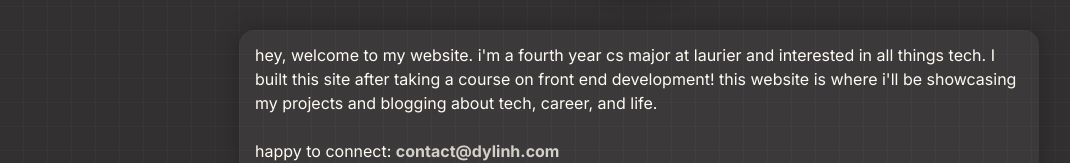
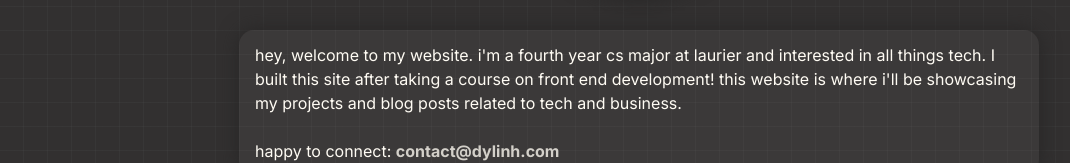
Before and after one commit to dylinh/personal-site, a React (Vite) app: page /about in a window 1280 px wide. Shown: the part 330-493 px from the top of the page, without its empty margins (1-1071 px from the left). Built offline with nearby package versions, Linux system fonts and the light colour scheme.

Commit message:
Update About.tsx

```diff
--- a/src/pages/About.tsx
+++ b/src/pages/About.tsx
@@ -14,7 +14,7 @@ export default function About(){
                                 <img src={imgUrl} className="about-img" alt="A headshot of Dylinh smiling in a purple dress shirt."/>
                             </div>
                             <div className="writing-container">
-                                <p className="writing">hey, welcome to my website. i'm a fourth year cs major at laurier and interested in all things tech. I built this site after taking a course on front end development! this website is where i'll be showcasing my projects and blogging about tech, career, and life.<br/></p>
+                                <p className="writing">hey, welcome to my website. i'm a fourth year cs major at laurier and interested in all things tech. I built this site after taking a course on front end development! this website is where i'll be showcasing my projects and blog posts related to tech and business.<br/></p>
                                 <p className="writing"><br/>happy to connect: <a href="mailto:contact@dylinh.com" className="bold" >contact@dylinh.com</a></p>
                             </div>
                         </div>
```
